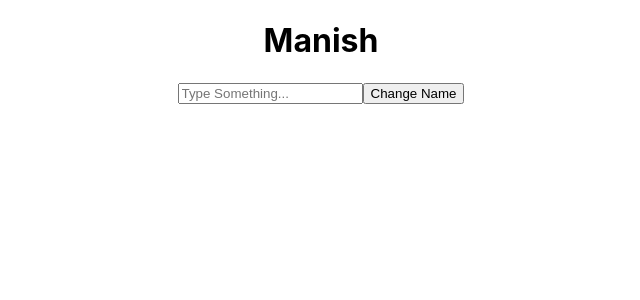
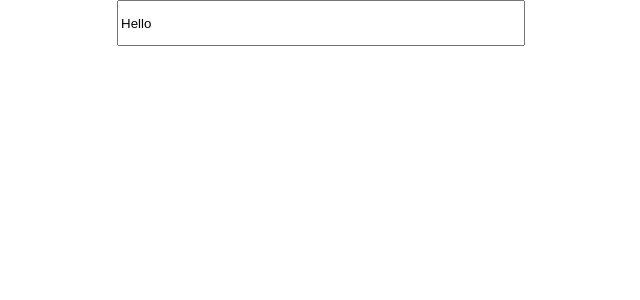
Before and after one commit to manishhansal/React_Hook, a React (Create React App) app: page / in a window 1280 px wide. Shown: the top 300 px of the page, without its empty margins (319-959 px from the left). Built offline with nearby package versions, Linux system fonts and the light colour scheme.

Commit message:
useLayoutEffect hook

```diff
--- a/src/App.js
+++ b/src/App.js
@@ -1,5 +1,6 @@
 import './App.css';
 import UseEffectExample from './UseEffect/UseEffectExample';
+import UseLayoutEffectExample from './UseLayoutEffect/UseLayoutEffectExample';
 import UseReducerExample from './UseReducer/UseReducerExample';
 import UseRefExample from './UseRef/UseRefExample';
 import UseStateExample from './UseState/UseStateExample';
@@ -10,7 +11,8 @@ function App() {
       {/* <UseStateExample/> */}
       {/* <UseReducerExample/> */}
       {/* <UseEffectExample/> */}
-      <UseRefExample/>
+      {/* <UseRefExample/> */}
+      <UseLayoutEffectExample/>
     </div>
   );
 }
--- /dev/null
+++ b/src/UseLayoutEffect/UseLayoutEffectExample.js
@@ -0,0 +1,24 @@
+import React, { useEffect, useLayoutEffect, useRef } from 'react'
+
+const UseLayoutEffectExample = () => {
+
+    const inputRef = useRef(null);
+
+    useLayoutEffect(() => {
+        // console.log("UseLayoutEffect");
+        console.log(inputRef.current.value);
+    }, []);
+
+    useEffect(() => {
+        // console.log("UseEffect");
+        inputRef.current.value = "Hello";
+    }, []);
+
+  return (
+    <div>
+          <input ref={inputRef} value="Manish" style={{width : 400, height : 40}}/>
+    </div>
+  )
+}
+
+export default UseLayoutEffectExample
```
